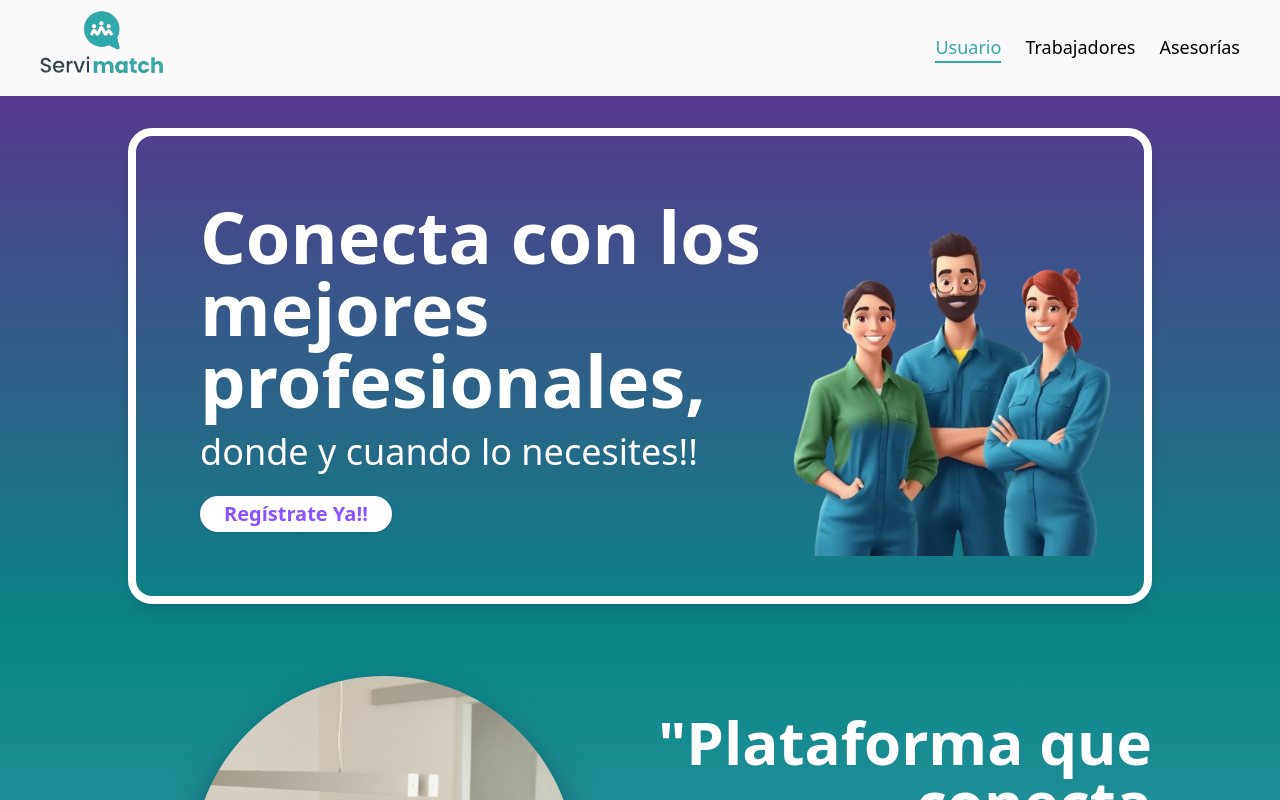
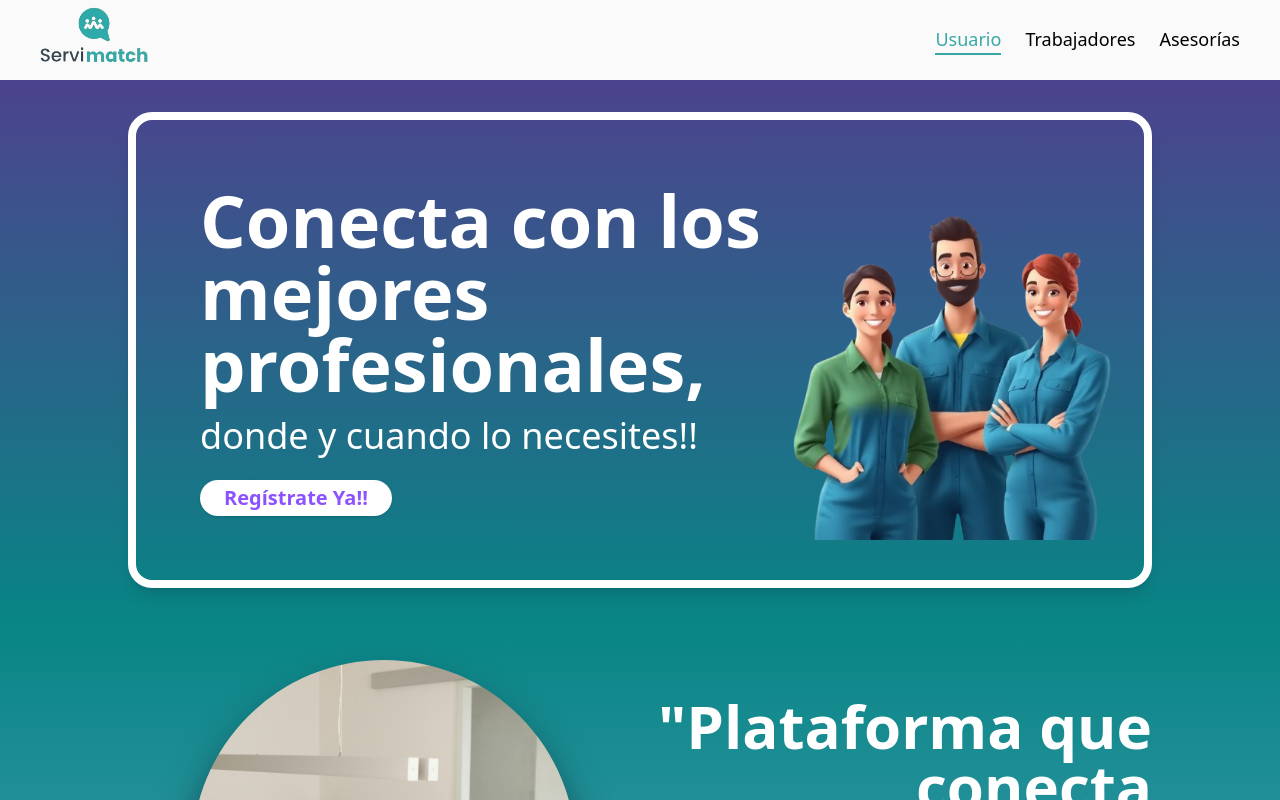
Before and after one commit to Carloscv200313/servi-mach, a Next.js app: page /inicio in a window 1280 px wide. Shown: the top 800 px of the page. Built offline with nearby package versions, Linux system fonts and the light colour scheme.

Commit message:
Servimach V:5.0

```diff
--- a/app/(pagina)/inicio/page.tsx
+++ b/app/(pagina)/inicio/page.tsx
@@ -18,7 +18,7 @@ export default function Home() {
   };
 
   return (
-    <div className="bg-blue-50">
+    <div className="bg-blue-50 ">
       {/* Pasamos la función scroll a Pagina01 */}
       <Pagina01 scroll={scrollToPagina03} />
       <Pagina04/>
--- a/components/homepage.tsx
+++ b/components/homepage.tsx
@@ -23,12 +23,12 @@ export function Homepage() {
   const params = usePathname() // Obtiene los parámetros de la ruta
 
   return (
-    <div className="flex flex-col h-auto bg-neutral-50 w-full ">
-      <header className="px-4 lg:px-10 h-24 flex items-center justify-between ">
+    <div className="flex flex-col h-auto bg-neutral-50 w-full fixed z-50">
+      <header className="px-4 lg:px-10 h-20 flex items-center justify-between ">
         <Link className="flex items-center justify-center" href="/">
           <Image
             alt="Hero"
-            className="h-32 w-32 object-cover"
+            className="h-28 w-28 object-cover"
             height="300"
             width="300"
             src="/img/logo_SF.png"
--- a/paginas/pagina-01/pagina-01.tsx
+++ b/paginas/pagina-01/pagina-01.tsx
@@ -8,7 +8,7 @@ interface Pagina {
 
 export default function Pagina01({ scroll }: Pagina) {
     return (
-        <div className="max-h-[100vh] flex items-center justify-center bg-gradient-to-b from-[#56398f] to-[#088585] p-8 xl:px-32">
+        <div className="pt-28 max-h-[100vh] flex items-center justify-center bg-gradient-to-b from-[#56398f] to-[#088585] p-8 xl:px-32">
             <div className="bg-transparent border-8 border-white rounded-3xl shadow-lg p-8 w-full h-full flex flex-col md:flex-row">
                 {/* Sección de texto */}
                 <div className="w-full md:w-1/2 lg:w-2/3 p-0 md:p-8 flex flex-col items-start justify-between">
```
